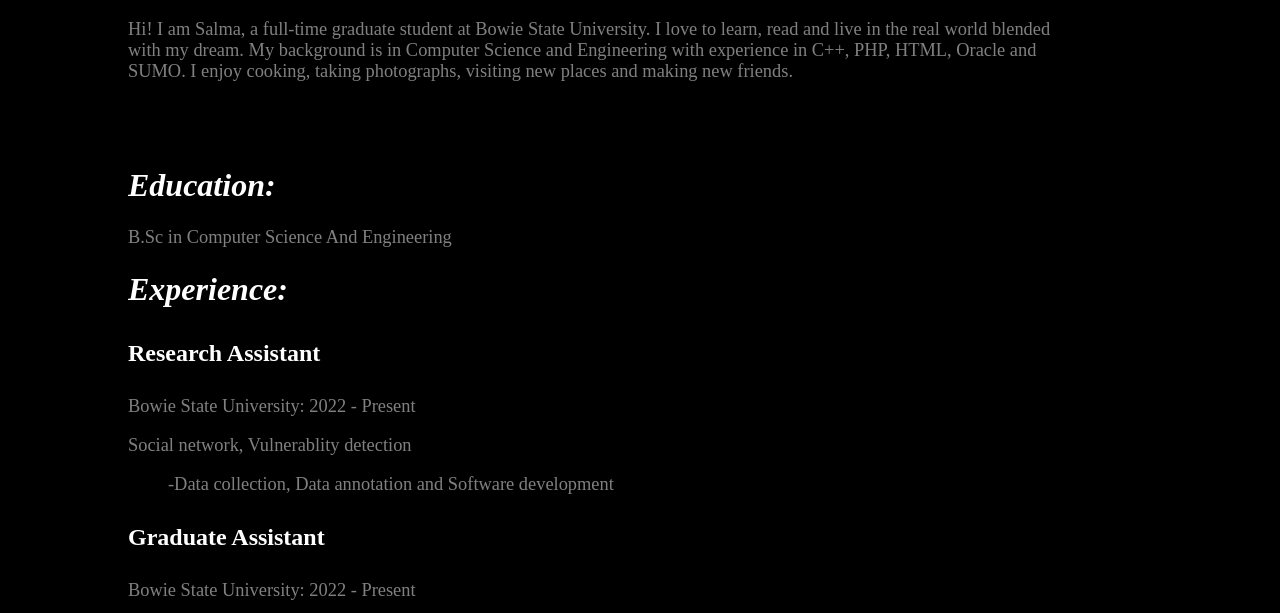
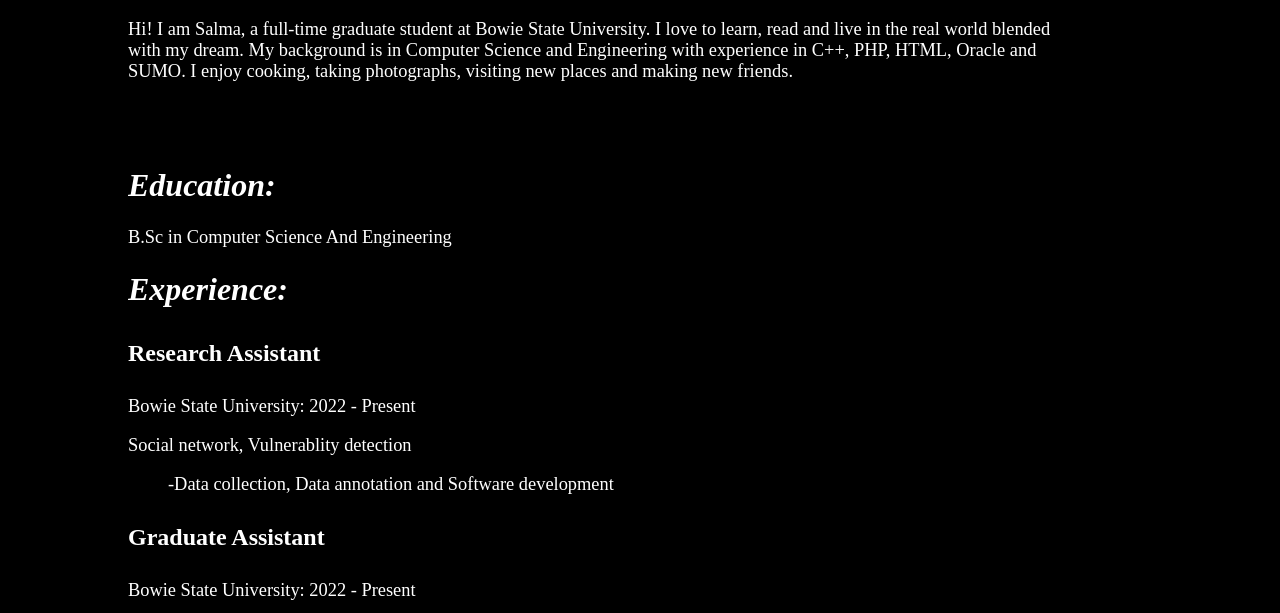
Before and after one commit to fahminanursalma2/fahminanursalma2-github-io, a plain HTML site: page index.html in a window 1280 px wide. Shown: the part 187-800 px from the top of the page. Drawn offline with Linux system fonts and the light colour scheme.

Commit message:
updated final

```diff
--- a/css2.css
+++ b/css2.css
@@ -18,8 +18,6 @@ body{
 .p{
     padding-right: 100px;
 }
-
-<!--copiedcode-->
 
 .container{
     width: 100%;
@@ -181,7 +179,7 @@ html {
     text-align: right;
 }
 .section p{
-    color: gray;
+    color: white;
     font-size: 1.15rem
 }
 
```
